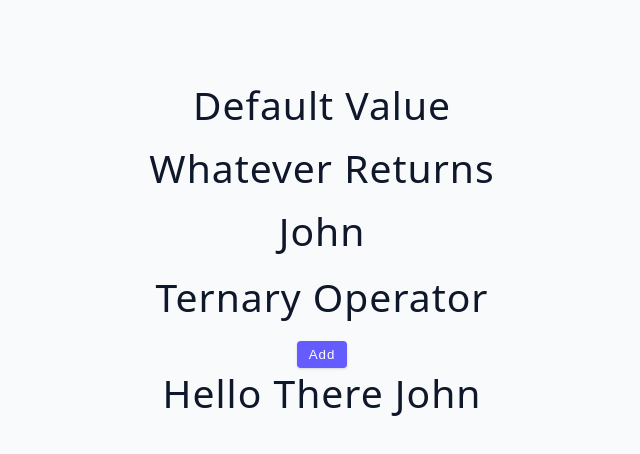
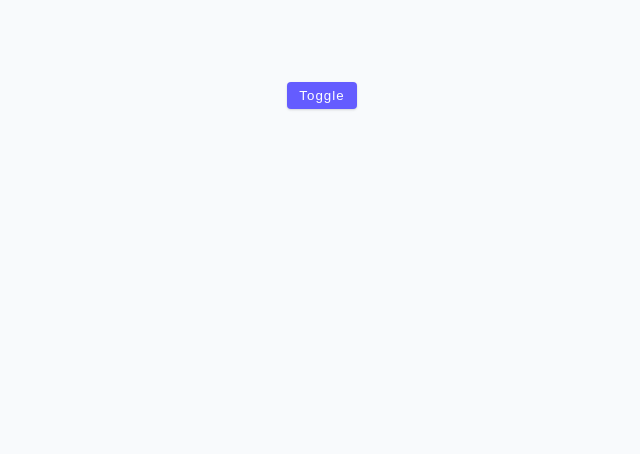
Before and after one commit to DHughes666/Projects-in-React, a React (Vite) app in the folder vite-react-app/: page / in a window 1280 px wide. Shown: the top 454 px of the page, without its empty margins (318-958 px from the left). Built offline with nearby package versions, Linux system fonts and the light colour scheme.

Commit message:
Toggle-challenge

```diff
--- a/vite-react-app/src/App.jsx
+++ b/vite-react-app/src/App.jsx
@@ -1,12 +1,9 @@
-import OrderMatters from "./tutorial/03-conditional-rendering/02-order-matters-component"
-import ShortCircuitOverview from "./tutorial/03-conditional-rendering/03-short-circuit-component"
-import ShortCircuitExamples from "./tutorial/03-conditional-rendering/04-short-circuit-examples-component"
+import ToggleChallenge from "./tutorial/03-conditional-rendering/05-toggle-challenge-component"
 
 function App() {
   return (
     <div className='container'>
-      {/* <OrderMatters /> */}
-      <ShortCircuitExamples />
+      <ToggleChallenge />
     </div>
     )
 }
--- /dev/null
+++ b/vite-react-app/src/tutorial/03-conditional-rendering/05-toggle-challenge-component.jsx
@@ -0,0 +1,28 @@
+import { useState } from "react";
+
+const ToggleChallenge = () => {
+    const [showAlert, setShowAlert] = useState(false);
+
+    // const toggleAlert = () => {
+    //     if(showAlert){
+    //         setShowAlert(false);
+    //         return
+    //     }
+    //     setShowAlert(true);
+    // }
+    return (
+        <div>
+            <button className="btn"
+            onClick={() => setShowAlert(!showAlert)}>
+            Toggle
+            </button>
+            {showAlert && <Alert />}
+        </div>
+    )
+  };
+
+const Alert = () => {
+    return <div className="alert alert-danger">Hello world</div>
+}
+
+  export default ToggleChallenge;
```
